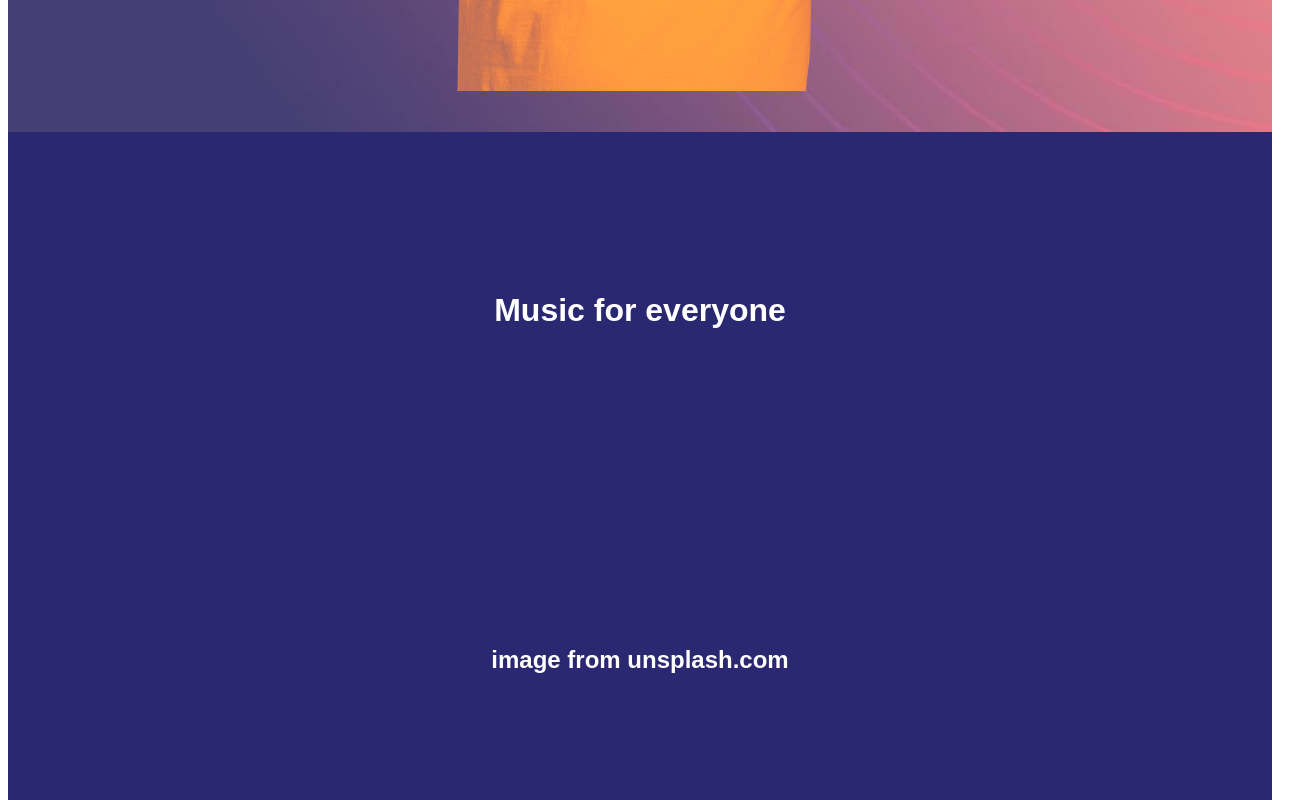
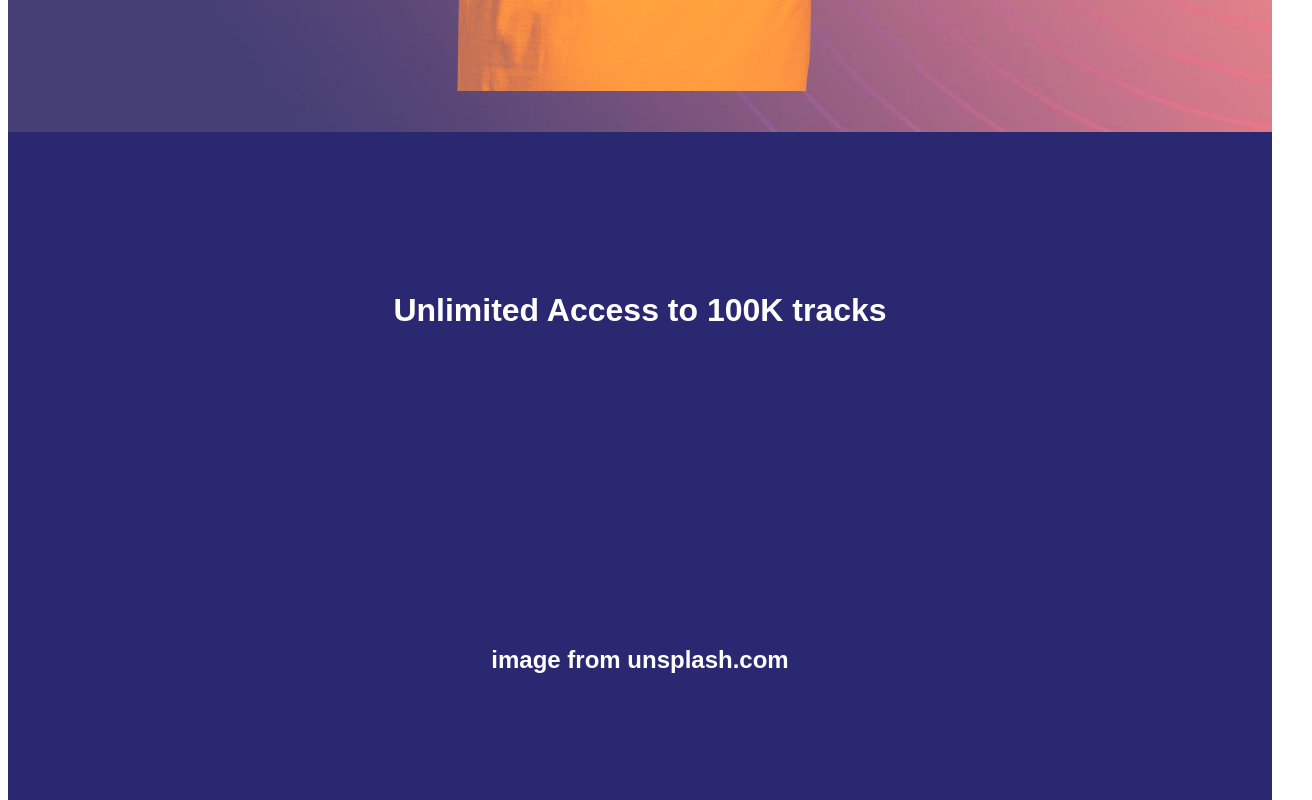
Before and after one commit to bredau00/music_boi, a plain HTML site: page index.html in a window 1280 px wide. Shown: the part 1140-1940 px from the top of the page, 1312 px wide, since content can reach past the window. Drawn offline with Linux system fonts and the light colour scheme.

Commit message:
num4 15/10

```diff
--- a/index.html
+++ b/index.html
@@ -23,7 +23,7 @@
     </div>
     <!-- div 2 -->
     <div class="num2">
-      <h1>Music for everyone</h1>
+      <h1>Unlimited Access to 100K tracks</h1>
       <h2>image from unsplash.com</h2>
     </div>
     <!-- div3 -->
--- a/style.css
+++ b/style.css
@@ -10,9 +10,7 @@ body {
 .heading {
   font-size: 30px;
 }
-* {
-  box-sizing: border-box;
-}
+
 .firstboi {
   object-fit: contain;
   width: 500pxpx;
```
Also changed, not shown: boi2.jpg (added), sddd-min.png (added), xc-min.png (added).
